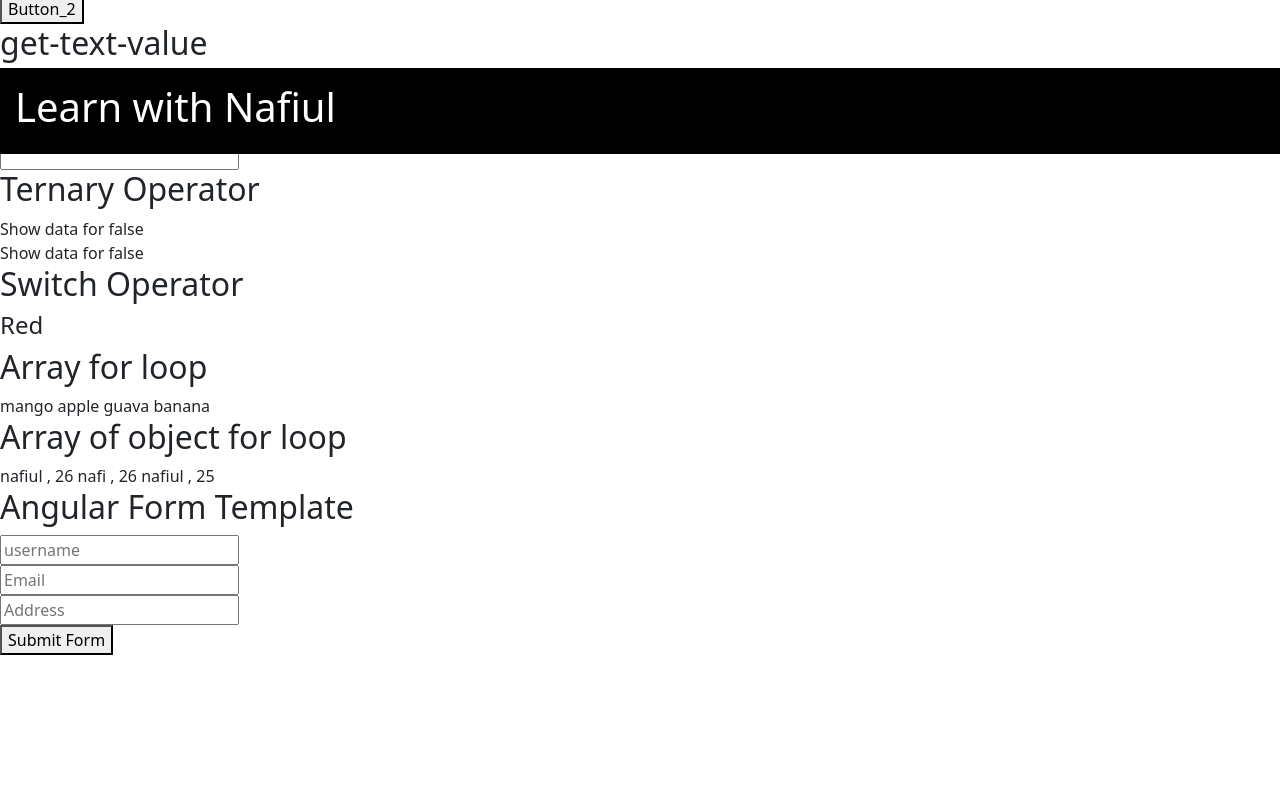
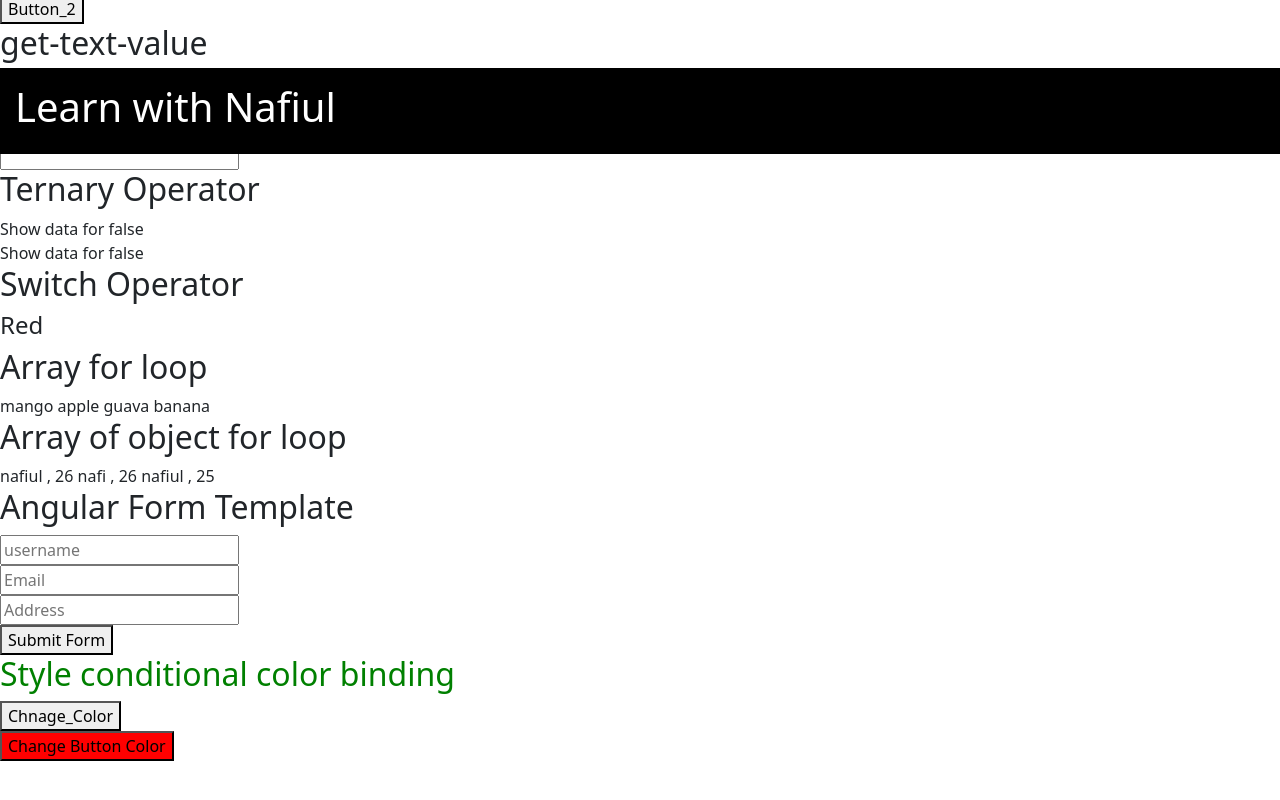
Before and after one commit to Nafiuli131/basic_Angular, an Angular app: page / in a window 1280 px wide. Shown: the part 646-1446 px from the top of the page. Before the commit the page ends 1386 px from the top, so only its background shows below. Built offline with nearby package versions, Linux system fonts and the light colour scheme.

Commit message:
styleBinding

```diff
--- a/src/app/app.component.html
+++ b/src/app/app.component.html
@@ -10,5 +10,6 @@
   <app-switch-operator></app-switch-operator>
   <app-forloop></app-forloop>
   <app-form></app-form>
+  <styleBinding></styleBinding>
 </div>
 <app-footer></app-footer>
--- a/src/app/app.module.ts
+++ b/src/app/app.module.ts
@@ -15,6 +15,7 @@ import { ForloopComponent } from './forloop/forloop.component';
 import { FormComponent } from './form/form.component';
 import { HeaderComponent } from './header/header.component';
 import { FooterComponent } from './footer/footer.component';
+import { StyleBindingComponent } from './style-binding/style-binding.component';
 
 @NgModule({
   declarations: [
@@ -30,6 +31,7 @@ import { FooterComponent } from './footer/footer.component';
     FormComponent,
     HeaderComponent,
     FooterComponent,
+    StyleBindingComponent,
   ],
   imports: [BrowserModule, FormsModule, AppRoutingModule, UserLoginModule],
   providers: [],
--- /dev/null
+++ b/src/app/style-binding/style-binding.component.html
@@ -0,0 +1,9 @@
+<h2 [style.color]="color ? 'red' : 'green'">Style conditional color binding</h2>
+<button (click)="changeColor()">Chnage_Color</button>
+<br />
+<button
+  [style.background-color]="buttonCol ? 'red' : 'green'"
+  (click)="buttonColor()"
+>
+  Change Button Color
+</button>
--- /dev/null
+++ b/src/app/style-binding/style-binding.component.ts
@@ -0,0 +1,20 @@
+import { Component, OnInit } from '@angular/core';
+
+@Component({
+  selector: 'styleBinding',
+  templateUrl: './style-binding.component.html',
+  styleUrls: ['./style-binding.component.css'],
+})
+export class StyleBindingComponent implements OnInit {
+  constructor() {}
+
+  ngOnInit(): void {}
+  color = false;
+  buttonCol = true;
+  changeColor() {
+    this.color = !this.color;
+  }
+  buttonColor() {
+    this.buttonCol = !this.buttonCol;
+  }
+}
```
Also changed, not shown: src/app/style-binding/style-binding.component.css (added), 1 other file (tests, documents, lock files or other folders).
